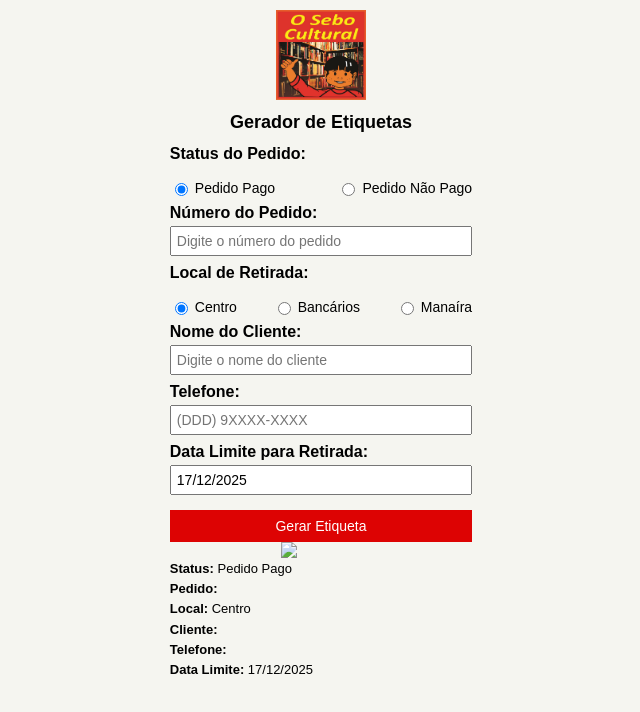
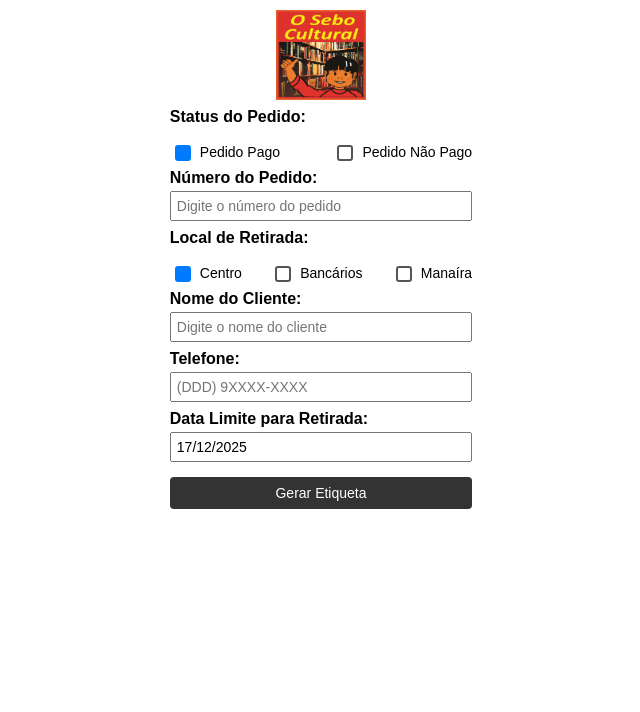
Before and after one commit to adonae/GeradorEtiquetas, a plain HTML site: page index.html in a window 1280 px wide. Both pictures are taken after a click on the button "Gerar Etiqueta". Shown: the whole page, without its empty margins (319-959 px from the left). Drawn offline with Linux system fonts and the light colour scheme.

Commit message:
Ajustes na interface do usuário e correções de bugs

```diff
--- a/index.html
+++ b/index.html
@@ -3,13 +3,15 @@
   <head>
     <meta charset="UTF-8" />
     <meta name="viewport" content="width=device-width, initial-scale=1.0" />
-    <link rel="icon" href="./logoosebocultural.jpg" type="image/x-icon" />
     <link rel="stylesheet" href="./style.css" />
     <title>Gerador de Etiquetas - O Sebo Cultural</title>
   </head>
   <body>
-    <img src="./logoosebocultural.jpg" />
-    <h1>Gerador de Etiquetas</h1>
+    <img
+      src="./logoosebocultural.jpg"
+      alt="Logo O Sebo Cultural"
+      class="logo-topo"
+    />
 
     <div class="formulario">
       <label>Status do Pedido:</label>
@@ -60,10 +62,12 @@
       <label>Data Limite para Retirada:</label>
       <input type="text" id="data-limite" readonly />
 
-      <button onclick="gerarEtiqueta()">Gerar Etiqueta</button>
+      <button onclick="imprimirEtiqueta()">Gerar Etiqueta</button>
     </div>
 
     <div class="etiqueta" id="etiqueta"></div>
-    <script src="./script.js"></script>
+
+    <!-- Script externo -->
+    <script src="script.js"></script>
   </body>
 </html>
--- a/script.js
+++ b/script.js
@@ -1,4 +1,4 @@
-  const radiosStatus = document.getElementsByName("status");
+const radiosStatus = Array.from(document.getElementsByName("status"));
 const campoReserva = document.getElementById("campo-reserva");
 const dataLimiteInput = document.getElementById("data-limite");
 
@@ -29,25 +29,31 @@
   }
 }
 
-  radiosStatus.forEach(r => r.addEventListener("change", atualizarStatus));
+// garante que todos os radios disparem a atualização
+radiosStatus.forEach((r) => r.addEventListener("change", atualizarStatus));
 atualizarStatus();
 
-  function gerarEtiqueta() {
+function gerarEtiquetaHTML() {
   const status = document.querySelector('input[name="status"]:checked').value;
   const reserva = document.getElementById("reserva").value.trim();
   const pedido = document.getElementById("pedido").value.trim();
-    const local = document.querySelector('input[name="local"]:checked').value;
+  const localEl = document.querySelector('input[name="local"]:checked');
+  const local = localEl ? localEl.value : "";
   const cliente = document.getElementById("cliente").value.trim();
   const telefone = document.getElementById("telefone").value.trim();
   const dataLimite = document.getElementById("data-limite").value.trim();
 
   let etiquetaHTML = `
-      <img src="logo.png" style="max-width:80px; margin:auto; display:block;">
-      <p><strong>Status:</strong> ${status === "pago" ? "Pedido Pago" : "Pedido Não Pago"}</p>
+      <img src="./logoosebocultural.jpg" style="max-width:80px; margin:auto; display:block;">
+      <p><strong>Status:</strong> ${
+        status === "pago" ? "Pedido Pago" : "Pedido Não Pago"
+      }</p>
     `;
+
   if (status === "nao_pago" && reserva) {
     etiquetaHTML += `<p><strong>Reserva:</strong> ${reserva}</p>`;
   }
+
   etiquetaHTML += `
       <p><strong>Pedido:</strong> ${pedido}</p>
       <p><strong>Local:</strong> ${local}</p>
@@ -56,9 +62,59 @@
       <p><strong>Data Limite:</strong> ${dataLimite || "-"}</p>
     `;
 
+  return etiquetaHTML;
+}
+
+function gerarEtiqueta() {
   const etiquetaDiv = document.getElementById("etiqueta");
-    etiquetaDiv.innerHTML = etiquetaHTML;
+  etiquetaDiv.innerHTML = gerarEtiquetaHTML();
   etiquetaDiv.style.display = "block";
+}
 
+// Função chamada pelo botão <button onclick="imprimirEtiqueta()">
+function imprimirEtiqueta() {
+  // Gera a etiqueta na tela
+  gerarEtiqueta();
+
+  // Abre diálogo de impressão
   window.print();
+
+  // Aguarda 1s para garantir que o print seja iniciado antes de limpar (ajustável)
+  setTimeout(() => {
+    // Limpa campos individualmente (não dependemos de <form>)
+    // Radios status -> reset para "pago" (padrão)
+    const radioPago = document.querySelector(
+      'input[name="status"][value="pago"]'
+    );
+    if (radioPago) radioPago.checked = true;
+
+    // Radios local -> reset para "Centro"
+    const radioCentro = document.querySelector(
+      'input[name="local"][value="Centro"]'
+    );
+    if (radioCentro) radioCentro.checked = true;
+
+    // Limpa inputs textuais
+    const idsToClear = ["reserva", "pedido", "cliente", "telefone"];
+    idsToClear.forEach((id) => {
+      const el = document.getElementById(id);
+      if (el) el.value = "";
+    });
+
+    // Restaura campo de data limite ao estado inicial (bloqueado)
+    dataLimiteInput.value = "";
+    dataLimiteInput.readOnly = true;
+    dataLimiteInput.placeholder = "Selecione o status primeiro";
+
+    // Esconde campo-reserva
+    campoReserva.style.display = "none";
+
+    // Limpa a pré-visualização
+    const etiquetaDiv = document.getElementById("etiqueta");
+    etiquetaDiv.innerHTML = "";
+    etiquetaDiv.style.display = "none";
+
+    // garante que eventuais listeners atualizem o estado corretamente
+    atualizarStatus();
+  }, 1000);
 }
--- a/style.css
+++ b/style.css
@@ -3,12 +3,6 @@ body {
   max-width: 80mm;
   margin: auto;
   padding: 10px;
-  background-color: #F5F5F0;
-}
-
-h1 {
-    text-align: center;
-    font-size: 18px;
 }
 
 img {
@@ -23,7 +17,7 @@ label {
   margin-top: 8px;
 }
 
-input {
+input[type="text"] {
   width: 100%;
   padding: 5px;
   margin-top: 4px;
@@ -31,35 +25,62 @@ input {
   font-size: 14px;
 }
 
+/* Grupo de seleções */
 .checkbox-group {
   display: flex;
   justify-content: space-between;
-  align-items: center; /* <-- centraliza verticalmente */
+  align-items: center;
   margin-top: 8px;
 }
 
 .checkbox-group label {
   display: flex;
-  align-items: center; /* garante alinhamento interno */
-  gap: 4px; /* pequeno espaço entre a bolinha e o texto */
-  font-weight: normal;
+  align-items: center;
+  gap: 6px;
   font-size: 14px;
   white-space: nowrap;
+  font-weight: normal;
+}
+
+/* Quadradinhos personalizados */
+input[type="radio"] {
+  appearance: none;
+  -webkit-appearance: none;
+  -moz-appearance: none;
+  width: 16px;
+  height: 16px;
+  border: 2px solid #555;
+  border-radius: 3px;
+  display: inline-block;
+  position: relative;
+  cursor: pointer;
+  background-color: white;
+  transition: all 0.2s ease-in-out;
+}
+
+input[type="radio"]:checked {
+  background-color: #007bff;
+  border-color: #007bff;
+}
+
+input[type="radio"]:hover {
+  border-color: #007bff;
 }
 
 button {
   margin-top: 15px;
   width: 100%;
   padding: 8px;
-  background-color: #dd0303;
+  background-color: #333;
   color: #fff;
   border: none;
   cursor: pointer;
   font-size: 14px;
+  border-radius: 4px;
 }
 
 button:hover {
-  background-color: #ff3f33;
+  background-color: #555;
 }
 
 .etiqueta {
@@ -70,6 +91,19 @@ button:hover {
 
 .etiqueta p {
   margin: 2px 0;
+}
+
+.logo-topo {
+  display: block;
+  margin: 0 auto 8px auto;
+  max-width: 90px;
+}
+
+/* Esconde a logo do topo durante a impressão */
+@media print {
+  .logo-topo {
+    display: none !important;
+  }
 }
 
 /* ===== Modo de Impressão ===== */
@@ -92,7 +126,7 @@ button:hover {
     margin-bottom: 4px;
   }
   @page {
-    size: auto; /* ajusta automaticamente ao conteúdo */
+    size: auto;
     margin: 0;
   }
 }
```
Lines whose indentation alone changed are shown as unchanged.
